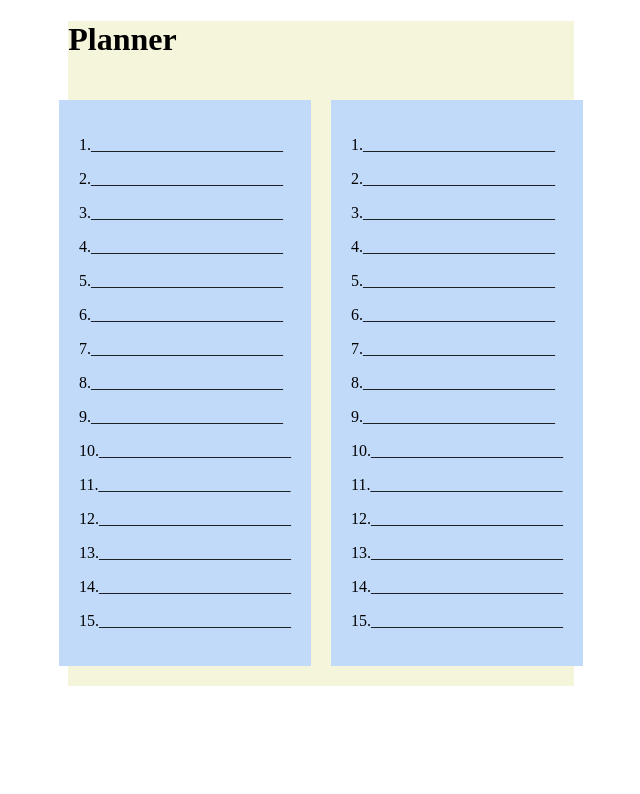
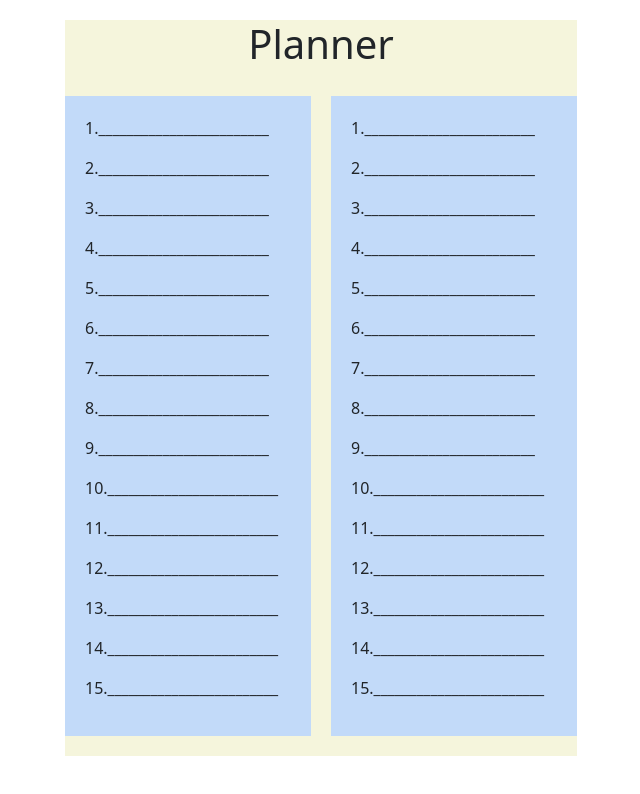
Before and after one commit to omarpandini/planner, a plain HTML site: page index.html in a window 1280 px wide. Shown: the whole page, without its empty margins (319-959 px from the left). Drawn offline with nearby package versions, Linux system fonts and the light colour scheme.

Commit message:
inclusão bootstrap

```diff
--- a/index.css
+++ b/index.css
@@ -1,6 +1,10 @@
 body{
 
 
+}
+
+h1{
+    text-align: center;
 }
 
 #main{
--- a/index.html
+++ b/index.html
@@ -4,6 +4,8 @@
     <meta charset="UTF-8" />
     <title>Planner</title>
     <link rel="stylesheet" href="index.css" />
+    <link href="https://cdn.jsdelivr.net/npm/bootstrap@5.2.0/dist/css/bootstrap.min.css" rel="stylesheet" integrity="sha384-gH2yIJqKdNHPEq0n4Mqa/HGKIhSkIHeL5AyhkYV8i59U5AR6csBvApHHNl/vI1Bx" crossorigin="anonymous">
+
   </head>
   <body>
 
@@ -23,5 +25,6 @@
 
     </div>
   </body>
+  <script src="https://cdn.jsdelivr.net/npm/bootstrap@5.2.0/dist/js/bootstrap.bundle.min.js" integrity="sha384-A3rJD856KowSb7dwlZdYEkO39Gagi7vIsF0jrRAoQmDKKtQBHUuLZ9AsSv4jD4Xa" crossorigin="anonymous"></script>
   <script src="index.js"></script>
 </html>
```
